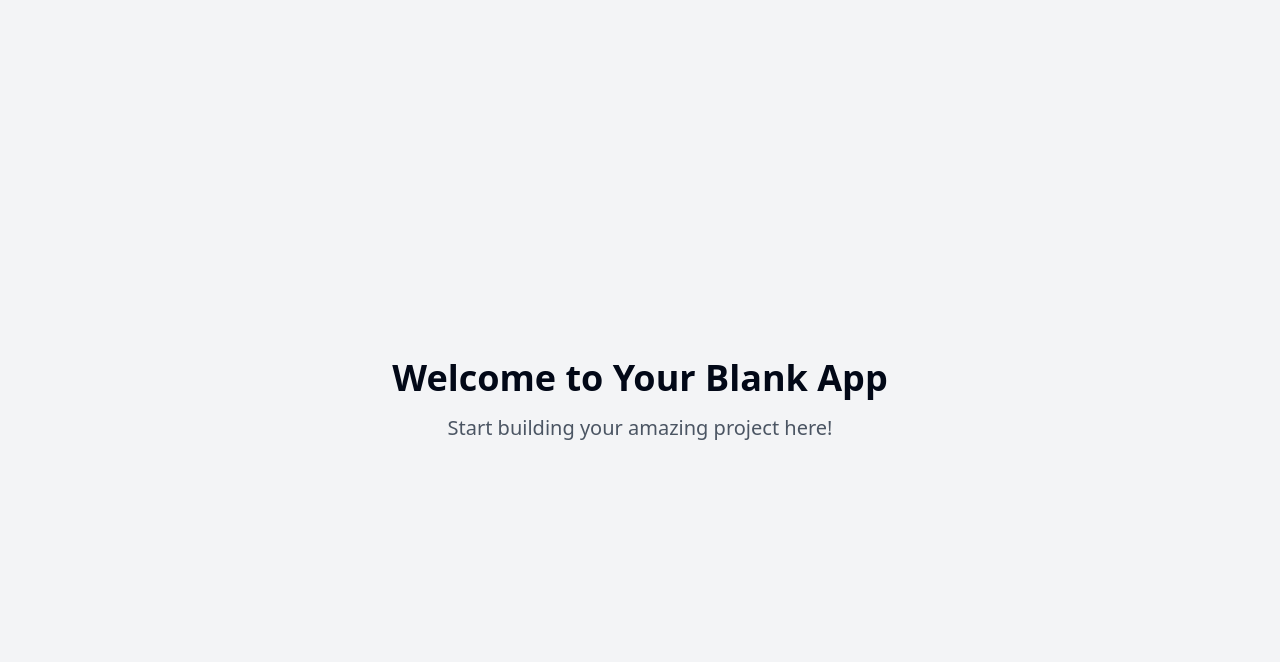
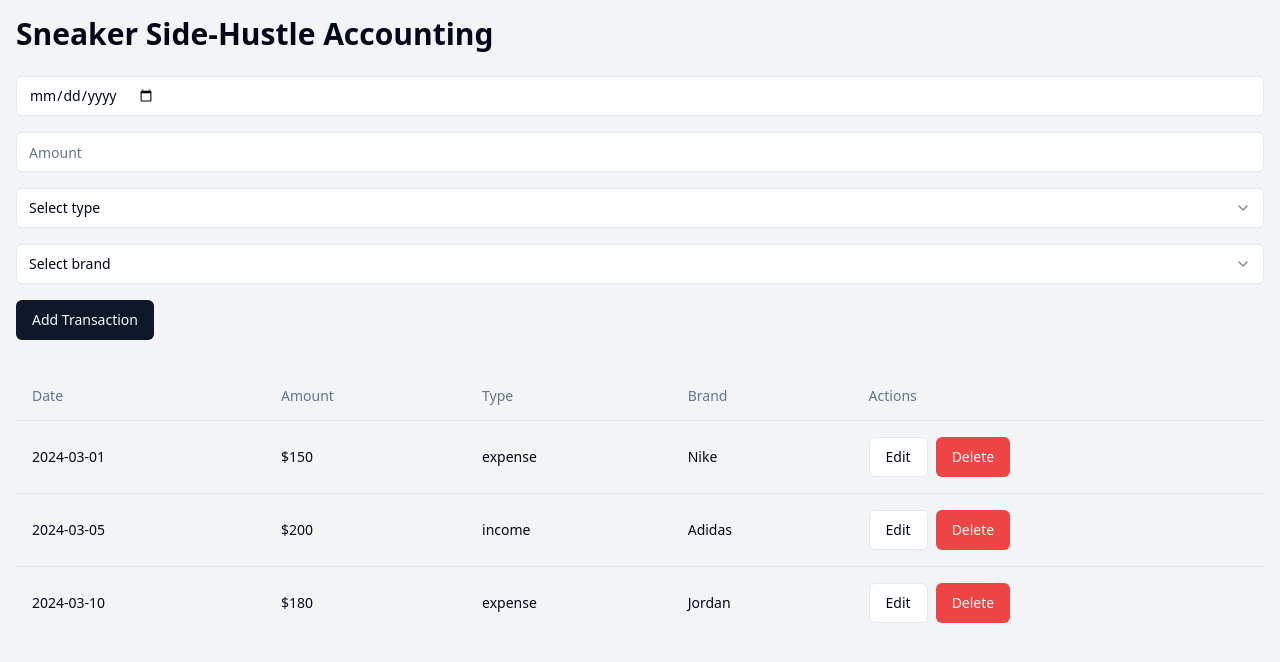
Before and after one commit to GPT-Engineer-App-Dev/sneaker-tracker-folio, a React (Vite) app: page / in a window 1280 px wide. Shown: the top 662 px of the page. Built offline with nearby package versions, Linux system fonts and the light colour scheme.

Commit message:
Create sneaker accounting app
Implement a single page application for tracking sneaker transactions. Features include adding, viewing, editing, and deleting transactions with details such as date, amount, type, and category. Add placeholder transactions for initial setup.
[skip gpt_engineer]

```diff
--- /dev/null
+++ b/src/components/SneakerAccounting.jsx
@@ -0,0 +1,132 @@
+import React, { useState } from 'react';
+import { Button } from "@/components/ui/button";
+import { Input } from "@/components/ui/input";
+import { Select, SelectContent, SelectItem, SelectTrigger, SelectValue } from "@/components/ui/select";
+import { Table, TableBody, TableCell, TableHead, TableHeader, TableRow } from "@/components/ui/table";
+import { useToast } from "@/components/ui/use-toast";
+
+const initialTransactions = [
+  { id: 1, date: '2024-03-01', amount: 150, type: 'expense', category: 'Nike' },
+  { id: 2, date: '2024-03-05', amount: 200, type: 'income', category: 'Adidas' },
+  { id: 3, date: '2024-03-10', amount: 180, type: 'expense', category: 'Jordan' },
+];
+
+const SneakerAccounting = () => {
+  const [transactions, setTransactions] = useState(initialTransactions);
+  const [newTransaction, setNewTransaction] = useState({
+    date: '',
+    amount: '',
+    type: '',
+    category: '',
+  });
+  const [editingId, setEditingId] = useState(null);
+  const { toast } = useToast();
+
+  const handleInputChange = (e) => {
+    const { name, value } = e.target;
+    setNewTransaction((prev) => ({ ...prev, [name]: value }));
+  };
+
+  const handleSelectChange = (name, value) => {
+    setNewTransaction((prev) => ({ ...prev, [name]: value }));
+  };
+
+  const handleSubmit = (e) => {
+    e.preventDefault();
+    if (editingId) {
+      setTransactions((prev) =>
+        prev.map((t) => (t.id === editingId ? { ...newTransaction, id: t.id } : t))
+      );
+      setEditingId(null);
+      toast({ title: "Transaction updated successfully!" });
+    } else {
+      setTransactions((prev) => [...prev, { ...newTransaction, id: Date.now() }]);
+      toast({ title: "Transaction added successfully!" });
+    }
+    setNewTransaction({ date: '', amount: '', type: '', category: '' });
+  };
+
+  const handleEdit = (transaction) => {
+    setNewTransaction(transaction);
+    setEditingId(transaction.id);
+  };
+
+  const handleDelete = (id) => {
+    setTransactions((prev) => prev.filter((t) => t.id !== id));
+    toast({ title: "Transaction deleted successfully!" });
+  };
+
+  return (
+    <div className="container mx-auto p-4">
+      <h1 className="text-3xl font-bold mb-6">Sneaker Side-Hustle Accounting</h1>
+
+      <form onSubmit={handleSubmit} className="mb-8 space-y-4">
+        <Input
+          type="date"
+          name="date"
+          value={newTransaction.date}
+          onChange={handleInputChange}
+          required
+        />
+        <Input
+          type="number"
+          name="amount"
+          placeholder="Amount"
+          value={newTransaction.amount}
+          onChange={handleInputChange}
+          required
+        />
+        <Select name="type" onValueChange={(value) => handleSelectChange('type', value)} value={newTransaction.type}>
+          <SelectTrigger>
+            <SelectValue placeholder="Select type" />
+          </SelectTrigger>
+          <SelectContent>
+            <SelectItem value="income">Income</SelectItem>
+            <SelectItem value="expense">Expense</SelectItem>
+          </SelectContent>
+        </Select>
+        <Select name="category" onValueChange={(value) => handleSelectChange('category', value)} value={newTransaction.category}>
+          <SelectTrigger>
+            <SelectValue placeholder="Select brand" />
+          </SelectTrigger>
+          <SelectContent>
+            <SelectItem value="Nike">Nike</SelectItem>
+            <SelectItem value="Adidas">Adidas</SelectItem>
+            <SelectItem value="Jordan">Jordan</SelectItem>
+            <SelectItem value="Yeezy">Yeezy</SelectItem>
+            <SelectItem value="Other">Other</SelectItem>
+          </SelectContent>
+        </Select>
+        <Button type="submit">{editingId ? 'Update' : 'Add'} Transaction</Button>
+      </form>
+
+      <Table>
+        <TableHeader>
+          <TableRow>
+            <TableHead>Date</TableHead>
+            <TableHead>Amount</TableHead>
+            <TableHead>Type</TableHead>
+            <TableHead>Brand</TableHead>
+            <TableHead>Actions</TableHead>
+          </TableRow>
+        </TableHeader>
+        <TableBody>
+          {transactions.map((transaction) => (
+            <TableRow key={transaction.id}>
+              <TableCell>{transaction.date}</TableCell>
+              <TableCell>${transaction.amount}</TableCell>
+              <TableCell>{transaction.type}</TableCell>
+              <TableCell>{transaction.category}</TableCell>
+              <TableCell>
+                <Button variant="outline" className="mr-2" onClick={() => handleEdit(transaction)}>Edit</Button>
+                <Button variant="destructive" onClick={() => handleDelete(transaction.id)}>Delete</Button>
+              </TableCell>
+            </TableRow>
+          ))}
+        </TableBody>
+      </Table>
+    </div>
+  );
+};
+
+export default SneakerAccounting;
--- a/src/pages/Index.jsx
+++ b/src/pages/Index.jsx
@@ -1,12 +1,9 @@
-// Update this page (the content is just a fallback if you fail to update the page)
+import SneakerAccounting from '../components/SneakerAccounting';
 
 const Index = () => {
   return (
-    <div className="min-h-screen flex items-center justify-center bg-gray-100">
-      <div className="text-center">
-        <h1 className="text-4xl font-bold mb-4">Welcome to Your Blank App</h1>
-        <p className="text-xl text-gray-600">Start building your amazing project here!</p>
-      </div>
+    <div className="min-h-screen bg-gray-100">
+      <SneakerAccounting />
     </div>
   );
 };
```
